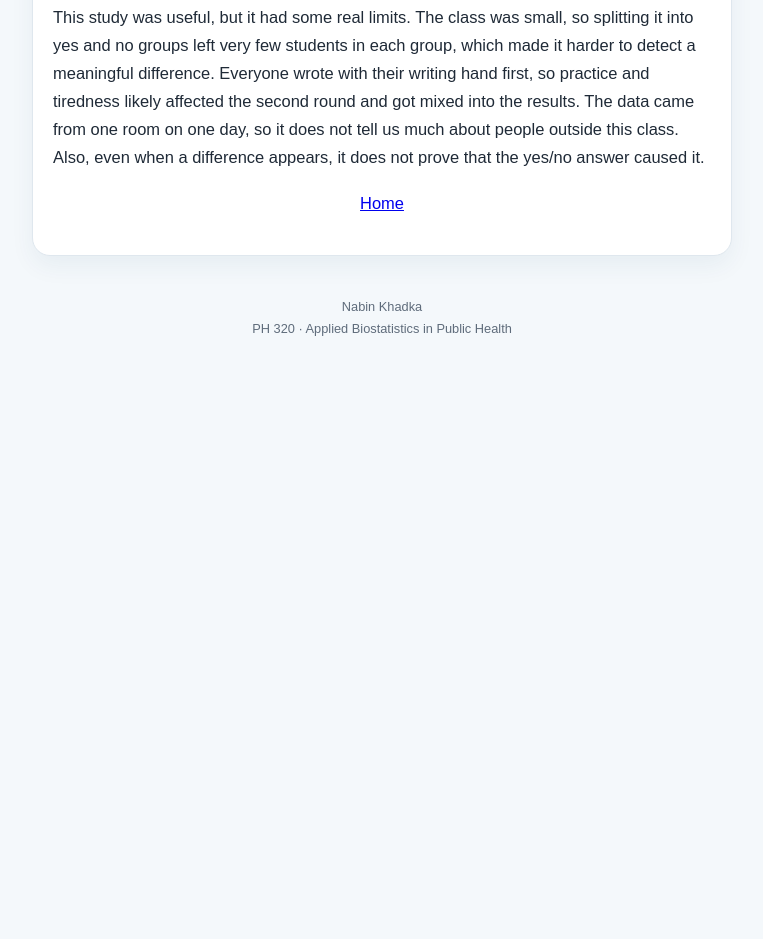
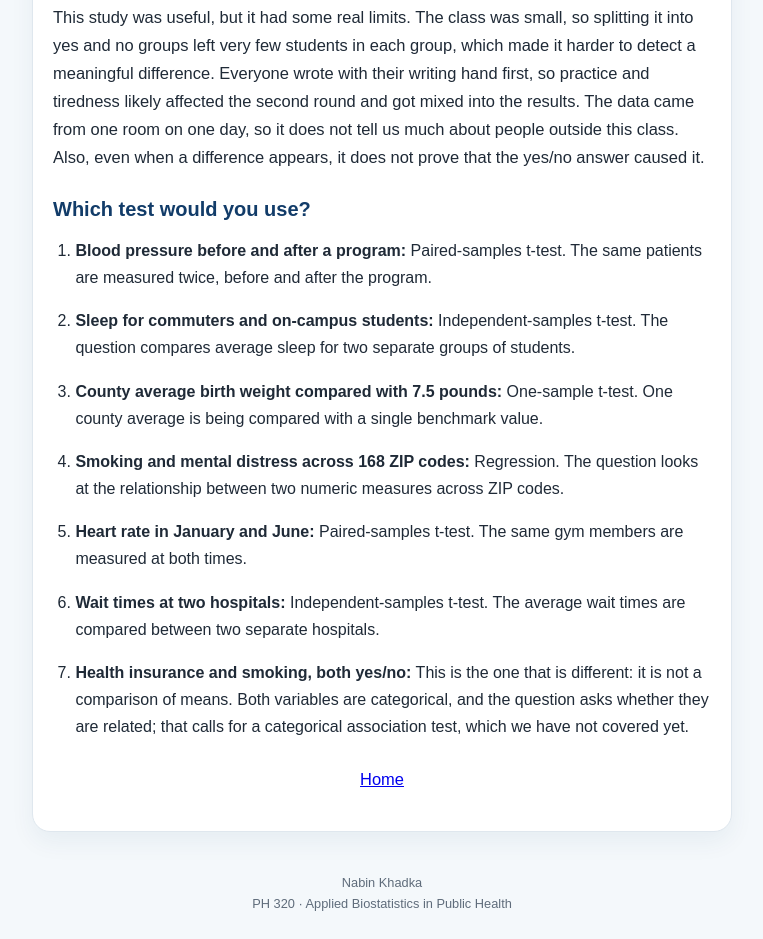
Before and after one commit to Nabin51/portfolio, a plain HTML site: page ttest.html in a window 1280 px wide. Shown: the part 1723-2662 px from the top of the page, without its empty margins (258-1021 px from the left). Before the commit the page ends 2086 px from the top, so only its background shows below. Drawn offline with Linux system fonts and the light colour scheme.

Commit message:
Refactor HTML structure and improve accessibility
Updated title and navigation for clarity. Improved formatting and added aria-label for accessibility.

```diff
--- a/ttest.html
+++ b/ttest.html
@@ -3,14 +3,11 @@
 <head>
   <meta charset="UTF-8">
   <meta name="viewport" content="width=device-width, initial-scale=1.0">
-  <title>Does Your Writing Hand Beat Your Other Hand?-Nabin</title>
+  <title>Does Your Writing Hand Beat Your Other Hand?</title>
   <style>
     :root {
       --navy: #123c69;
       --blue: #2b6cb0;
-      --blue-soft: #dfeefb;
-      --green: #2f8f73;
-      --green-soft: #e4f5ef;
       --text: #1f2a37;
       --muted: #5f6c7b;
       --card: #ffffff;
@@ -19,7 +16,9 @@
       --shadow: 0 10px 24px rgba(18, 60, 105, 0.06);
     }
 
-    * { box-sizing: border-box; }
+    * {
+      box-sizing: border-box;
+    }
 
     body {
       margin: 0;
@@ -52,7 +51,9 @@
       font-size: 0.95rem;
     }
 
-    nav a:hover { text-decoration: underline; }
+    nav a:hover {
+      text-decoration: underline;
+    }
 
     main {
       width: min(100% - 2rem, 700px);
@@ -65,8 +66,7 @@
     }
 
     h1,
-    h2,
-    h3 {
+    h2 {
       margin-top: 0;
       color: var(--navy);
       line-height: 1.2;
@@ -86,7 +86,6 @@
     p {
       margin: 0 0 18px;
       font-size: 1.03rem;
-      color: var(--text);
     }
 
     .results-wrap {
@@ -118,9 +117,21 @@
       white-space: nowrap;
     }
 
+    .question-list {
+      padding-left: 1.4rem;
+    }
+
+    .question-list li {
+      margin-bottom: 1rem;
+    }
+
     .home-link,
     footer {
       text-align: center;
+    }
+
+    .home-link {
+      margin-top: 24px;
     }
 
     footer {
@@ -140,16 +151,21 @@
       nav .container {
         gap: 12px;
       }
+
+      th, td {
+        padding: 8px 6px;
+        font-size: 0.9rem;
+      }
     }
   </style>
 </head>
 <body>
-  <nav>
+  <nav aria-label="Main navigation">
     <div class="container">
       <a href="index.html">Home</a>
       <a href="cross-sectional.html">What Cross-Sectional Data Can and Cannot Tell Us</a>
       <a href="regression.html">Smoking is injurious to health</a>
-      <a href="ttest.html">Does Your Writing Hand Beat Your Other Hand?</a>
+      <a href="ttest.html" aria-current="page">Does Your Writing Hand Beat Your Other Hand?</a>
     </div>
   </nav>
 
@@ -221,6 +237,38 @@
     <h2>What I would do differently</h2>
     <p>This study was useful, but it had some real limits. The class was small, so splitting it into yes and no groups left very few students in each group, which made it harder to detect a meaningful difference. Everyone wrote with their writing hand first, so practice and tiredness likely affected the second round and got mixed into the results. The data came from one room on one day, so it does not tell us much about people outside this class. Also, even when a difference appears, it does not prove that the yes/no answer caused it.</p>
 
+    <h2>Which test would you use?</h2>
+    <ol class="question-list">
+      <li>
+        <strong>Blood pressure before and after a program:</strong>
+        Paired-samples t-test. The same patients are measured twice, before and after the program.
+      </li>
+      <li>
+        <strong>Sleep for commuters and on-campus students:</strong>
+        Independent-samples t-test. The question compares average sleep for two separate groups of students.
+      </li>
+      <li>
+        <strong>County average birth weight compared with 7.5 pounds:</strong>
+        One-sample t-test. One county average is being compared with a single benchmark value.
+      </li>
+      <li>
+        <strong>Smoking and mental distress across 168 ZIP codes:</strong>
+        Regression. The question looks at the relationship between two numeric measures across ZIP codes.
+      </li>
+      <li>
+        <strong>Heart rate in January and June:</strong>
+        Paired-samples t-test. The same gym members are measured at both times.
+      </li>
+      <li>
+        <strong>Wait times at two hospitals:</strong>
+        Independent-samples t-test. The average wait times are compared between two separate hospitals.
+      </li>
+      <li>
+        <strong>Health insurance and smoking, both yes/no:</strong>
+        This is the one that is different: it is not a comparison of means. Both variables are categorical, and the question asks whether they are related; that calls for a categorical association test, which we have not covered yet.
+      </li>
+    </ol>
+
     <p class="home-link"><a href="index.html">Home</a></p>
   </main>
 
```
